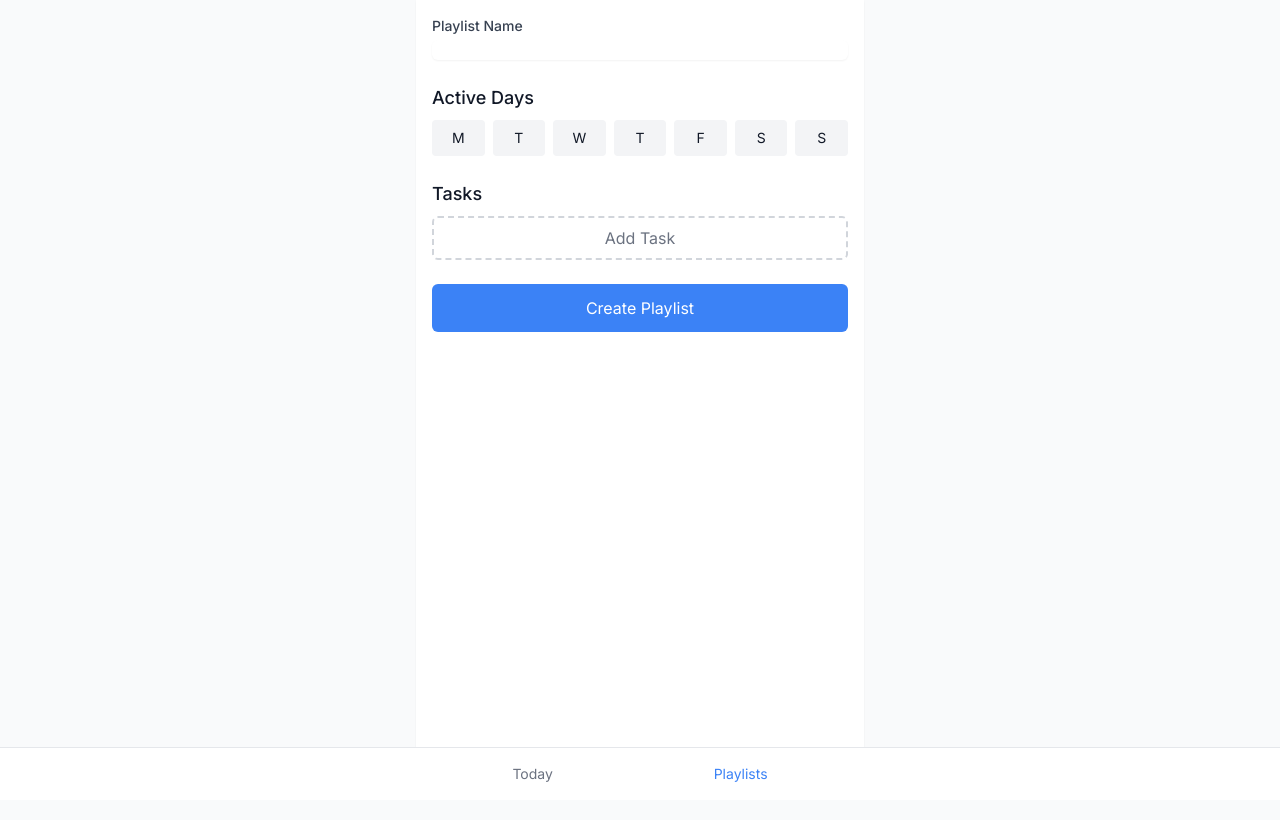
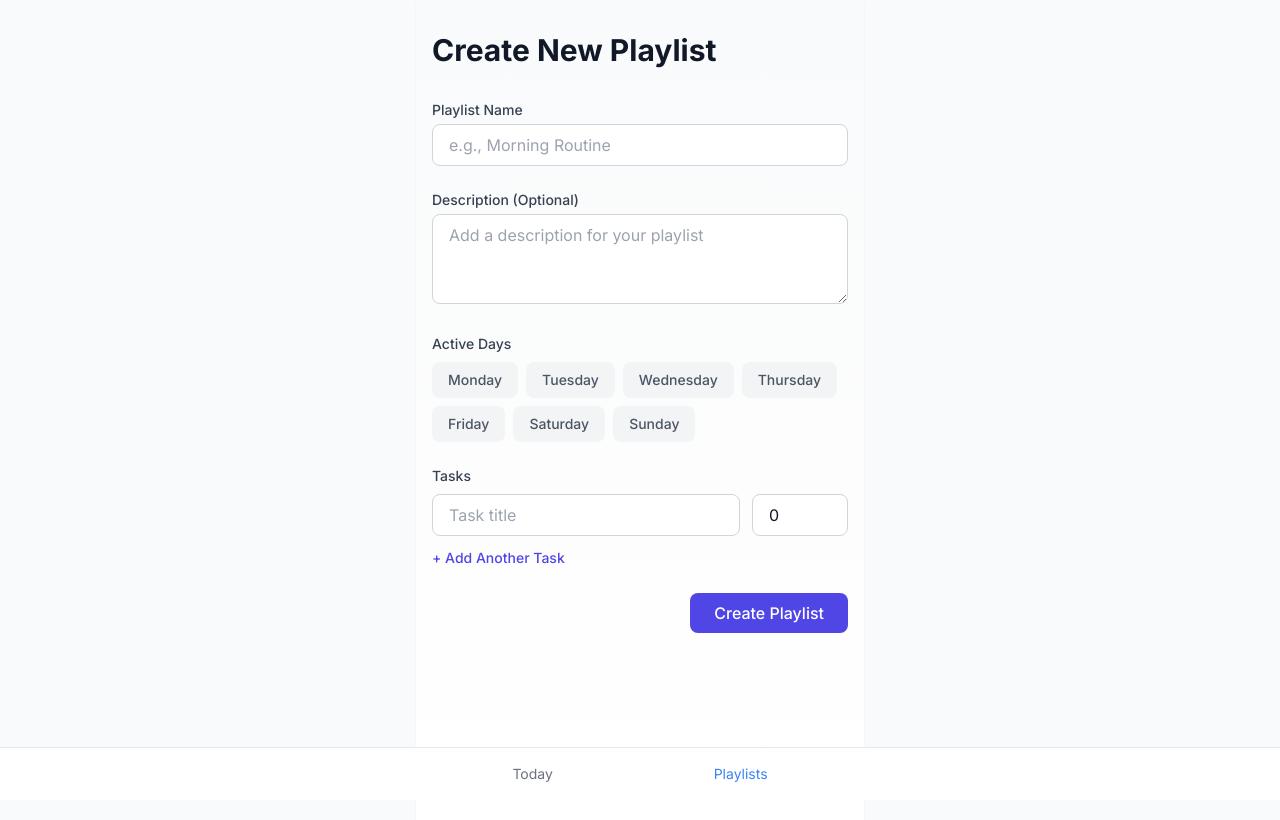
Before and after one commit to juanvolpe/Productivity_app, a Next.js app: page /playlists/new in a window 1280 px wide. Shown: the top 820 px of the page. Built offline with nearby package versions, Linux system fonts and the light colour scheme.

Commit message:
fix: add icon field to playlist creation form

```diff
--- a/src/app/playlists/new/page.tsx
+++ b/src/app/playlists/new/page.tsx
@@ -3,19 +3,13 @@
 import { useState } from 'react';
 import { useRouter } from 'next/navigation';
 import { PlaylistCreateInput } from '@/types/playlist';
+import { suggestIcon } from '@/lib/icons';
 
-interface TaskInput {
-  title: string;
-  duration: number;
-  isCompleted: boolean;
-  order: number;
-}
-
-export default function NewPlaylistPage() {
+export default function NewPlaylist() {
   const router = useRouter();
-  const [isSubmitting, setIsSubmitting] = useState(false);
   const [name, setName] = useState('');
-  const [tasks, setTasks] = useState<TaskInput[]>([]);
+  const [description, setDescription] = useState('');
+  const [tasks, setTasks] = useState([{ title: '', duration: 0 }]);
   const [activeDays, setActiveDays] = useState({
     monday: false,
     tuesday: false,
@@ -23,38 +17,50 @@ export default function NewPlaylistPage() {
     thursday: false,
     friday: false,
     saturday: false,
-    sunday: false,
+    sunday: false
   });
+  const [isSubmitting, setIsSubmitting] = useState(false);
+  const [error, setError] = useState<string | null>(null);
 
-  const handleAddTask = () => {
-    setTasks([
-      ...tasks,
-      {
-        title: '',
-        duration: 5,
-        isCompleted: false,
-        order: tasks.length + 1,
-      },
-    ]);
+  const addTask = () => {
+    setTasks([...tasks, { title: '', duration: 0 }]);
   };
 
-  const handleTaskChange = (index: number, field: keyof TaskInput, value: any) => {
-    setTasks(prev => prev.map((task, i) =>
-      i === index ? { ...task, [field]: value } : task
-    ));
+  const updateTask = (index: number, field: 'title' | 'duration', value: string | number) => {
+    const newTasks = [...tasks];
+    newTasks[index] = { ...newTasks[index], [field]: value };
+    setTasks(newTasks);
+  };
+
+  const removeTask = (index: number) => {
+    if (tasks.length > 1) {
+      setTasks(tasks.filter((_, i) => i !== index));
+    }
+  };
+
+  const toggleDay = (day: keyof typeof activeDays) => {
+    setActiveDays(prev => ({
+      ...prev,
+      [day]: !prev[day]
+    }));
   };
 
   const handleSubmit = async (e: React.FormEvent) => {
     e.preventDefault();
-    if (isSubmitting) return;
 
-    if (tasks.length === 0) {
-      alert('Please add at least one task');
+    // Validate form
+    if (!name.trim()) {
+      setError('Please enter a playlist name');
+      return;
+    }
+
+    if (!tasks[0].title.trim()) {
+      setError('Please add at least one task');
       return;
     }
 
     if (!Object.values(activeDays).some(day => day)) {
-      alert('Please select at least one active day');
+      setError('Please select at least one active day');
       return;
     }
 
@@ -62,13 +68,15 @@ export default function NewPlaylistPage() {
       setIsSubmitting(true);
       const playlistData: PlaylistCreateInput = {
         name,
+        description,
+        icon: suggestIcon(name),  // Automatically suggest icon based on playlist name
         ...activeDays,
         tasks: {
-          create: tasks.map(task => ({
+          create: tasks.map((task, index) => ({
             title: task.title,
-            duration: task.duration,
+            duration: Number(task.duration),
             isCompleted: false,
-            order: task.order,
+            order: index
           }))
         }
       };
@@ -82,102 +90,145 @@ export default function NewPlaylistPage() {
       });
 
       if (!response.ok) {
-        const error = await response.json();
-        throw new Error(error.message || 'Failed to create playlist');
+        throw new Error('Failed to create playlist');
       }
 
-      router.push('/playlists');
-      router.refresh();
+      router.push('/');
     } catch (error) {
       console.error('Failed to create playlist:', error);
-      alert('Failed to create playlist. Please try again.');
+      setError('Failed to create playlist. Please try again.');
     } finally {
       setIsSubmitting(false);
     }
   };
 
   return (
-    <form onSubmit={handleSubmit} className="p-4 space-y-6">
+    <div className="min-h-screen bg-gradient-to-b from-gray-50 to-white py-8">
+      <div className="max-w-2xl mx-auto px-4">
+        <h1 className="text-3xl font-bold text-gray-900 mb-8">Create New Playlist</h1>
+
+        <form onSubmit={handleSubmit} className="space-y-6">
+          {error && (
+            <div className="bg-red-50 border border-red-200 text-red-600 px-4 py-3 rounded-lg">
+              {error}
+            </div>
+          )}
+
+          {/* Playlist Name */}
           <div>
-        <label className="block text-sm font-medium text-gray-700">
+            <label htmlFor="name" className="block text-sm font-medium text-gray-700 mb-1">
               Playlist Name
+            </label>
             <input
               type="text"
+              id="name"
               value={name}
               onChange={(e) => setName(e.target.value)}
-            className="mt-1 block w-full rounded-md border-gray-300 shadow-sm focus:border-blue-500 focus:ring-blue-500"
-            required
+              className="w-full px-4 py-2 border border-gray-300 rounded-lg focus:ring-2 focus:ring-indigo-500 focus:border-indigo-500"
+              placeholder="e.g., Morning Routine"
             />
-        </label>
           </div>
 
+          {/* Description */}
           <div>
-        <h3 className="text-lg font-medium mb-2">Active Days</h3>
-        <div className="grid grid-cols-7 gap-2">
+            <label htmlFor="description" className="block text-sm font-medium text-gray-700 mb-1">
+              Description (Optional)
+            </label>
+            <textarea
+              id="description"
+              value={description}
+              onChange={(e) => setDescription(e.target.value)}
+              className="w-full px-4 py-2 border border-gray-300 rounded-lg focus:ring-2 focus:ring-indigo-500 focus:border-indigo-500"
+              placeholder="Add a description for your playlist"
+              rows={3}
+            />
+          </div>
+
+          {/* Active Days */}
+          <div>
+            <label className="block text-sm font-medium text-gray-700 mb-2">
+              Active Days
+            </label>
+            <div className="flex flex-wrap gap-2">
               {Object.entries(activeDays).map(([day, isActive]) => (
                 <button
                   key={day}
                   type="button"
-              onClick={() => setActiveDays(prev => ({ ...prev, [day]: !isActive }))}
-              className={`p-2 text-sm rounded ${
-                isActive ? 'bg-blue-500 text-white' : 'bg-gray-100'
+                  onClick={() => toggleDay(day as keyof typeof activeDays)}
+                  className={`px-4 py-2 rounded-lg text-sm font-medium transition-colors
+                    ${isActive
+                      ? 'bg-indigo-100 text-indigo-700 hover:bg-indigo-200'
+                      : 'bg-gray-100 text-gray-600 hover:bg-gray-200'
                     }`}
                 >
-              {day.charAt(0).toUpperCase()}
+                  {day.charAt(0).toUpperCase() + day.slice(1)}
                 </button>
               ))}
             </div>
           </div>
 
+          {/* Tasks */}
           <div>
-        <h3 className="text-lg font-medium mb-2">Tasks</h3>
-        <div className="space-y-4">
+            <label className="block text-sm font-medium text-gray-700 mb-2">
+              Tasks
+            </label>
+            <div className="space-y-3">
               {tasks.map((task, index) => (
-            <div key={index} className="flex gap-2">
+                <div key={index} className="flex gap-3">
                   <input
                     type="text"
                     value={task.title}
-                onChange={(e) => handleTaskChange(index, 'title', e.target.value)}
-                placeholder="Task name"
-                className="flex-1 rounded-md border-gray-300"
-                required
+                    onChange={(e) => updateTask(index, 'title', e.target.value)}
+                    placeholder="Task title"
+                    className="flex-1 px-4 py-2 border border-gray-300 rounded-lg focus:ring-2 focus:ring-indigo-500 focus:border-indigo-500"
                   />
                   <input
                     type="number"
                     value={task.duration}
-                onChange={(e) => handleTaskChange(index, 'duration', parseInt(e.target.value) || 0)}
+                    onChange={(e) => updateTask(index, 'duration', parseInt(e.target.value) || 0)}
                     placeholder="Minutes"
-                className="w-20 rounded-md border-gray-300"
-                required
                     min="1"
+                    className="w-24 px-4 py-2 border border-gray-300 rounded-lg focus:ring-2 focus:ring-indigo-500 focus:border-indigo-500"
                   />
+                  {tasks.length > 1 && (
                     <button
                       type="button"
-                onClick={() => setTasks(prev => prev.filter((_, i) => i !== index))}
-                className="text-red-500 hover:text-red-600"
+                      onClick={() => removeTask(index)}
+                      className="p-2 text-gray-400 hover:text-gray-600"
                     >
-                ✕
+                      <svg className="w-5 h-5" fill="none" viewBox="0 0 24 24" stroke="currentColor">
+                        <path strokeLinecap="round" strokeLinejoin="round" strokeWidth={2} d="M19 7l-.867 12.142A2 2 0 0116.138 21H7.862a2 2 0 01-1.995-1.858L5 7m5 4v6m4-6v6m1-10V4a1 1 0 00-1-1h-4a1 1 0 00-1 1v3M4 7h16" />
+                      </svg>
+                    </button>
+                  )}
+                </div>
+              ))}
+            </div>
+            <button
+              type="button"
+              onClick={addTask}
+              className="mt-3 text-sm text-indigo-600 hover:text-indigo-700 font-medium"
+            >
+              + Add Another Task
             </button>
           </div>
-          ))}
-          <button
-            type="button"
-            onClick={handleAddTask}
-            className="w-full p-2 border-2 border-dashed border-gray-300 rounded-md text-gray-500 hover:border-blue-500 hover:text-blue-500"
-          >
-            Add Task
-          </button>
-        </div>
-      </div>
 
+          {/* Submit Button */}
+          <div className="flex justify-end">
             <button
               type="submit"
               disabled={isSubmitting}
-        className={`w-full bg-blue-500 text-white p-3 rounded-md hover:bg-blue-600
-          ${isSubmitting ? 'opacity-50 cursor-not-allowed' : ''}`}
+              className={`px-6 py-2 bg-indigo-600 text-white rounded-lg font-medium
+                ${isSubmitting
+                  ? 'opacity-50 cursor-not-allowed'
+                  : 'hover:bg-indigo-700'
+                }`}
             >
               {isSubmitting ? 'Creating...' : 'Create Playlist'}
             </button>
+          </div>
         </form>
+      </div>
+    </div>
   );
 }
```
Lines whose indentation alone changed are shown as unchanged.
